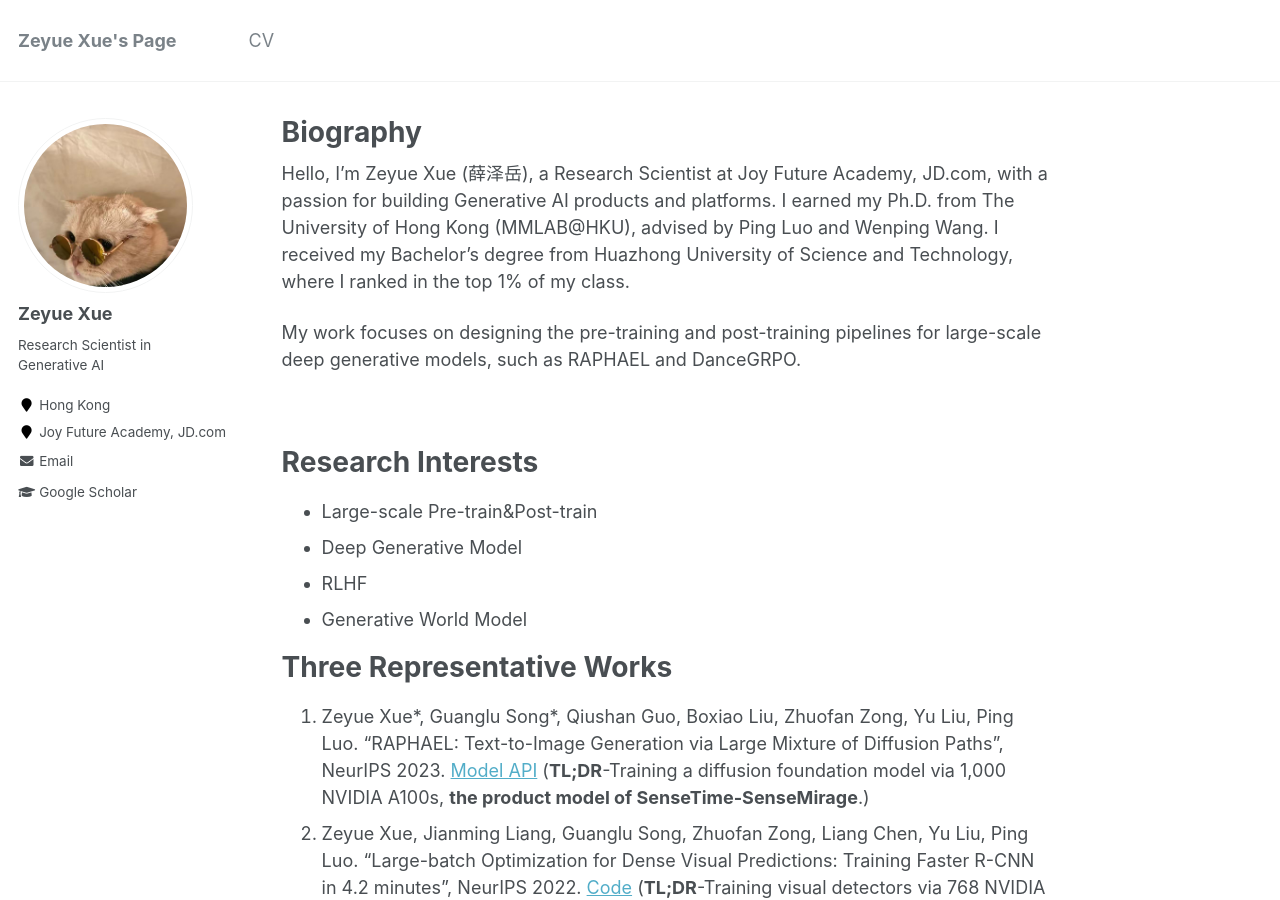
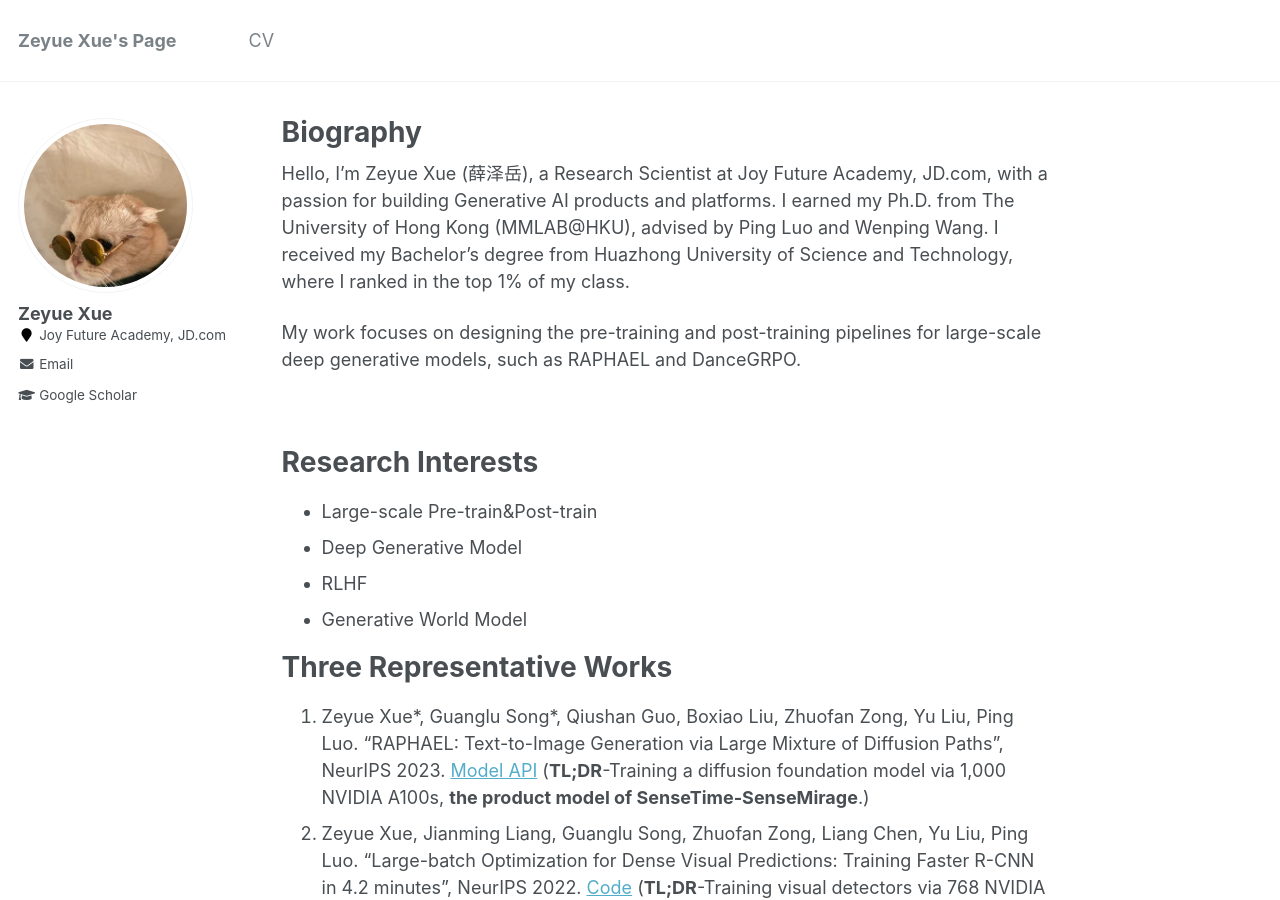
Before and after one commit to XueZeyue/xuezeyue.github.io, a Jekyll site: the page built from _pages/about.md, in a window 1280 px wide and 900 px high. Built offline with Jekyll 4.4.1, drawn with Linux system fonts in a browser that asks for light colours.

Commit message:
Update _config.yml

```diff
--- a/_config.yml
+++ b/_config.yml
@@ -82,8 +82,8 @@ analytics:
 author:
   name             : "Zeyue Xue"
   avatar           : "profile.png"
-  bio              : "Research Scientist in Generative AI"
-  location         : "Hong Kong"
+  bio              :
+  location         :
   employer         : "Joy Future Academy, JD.com"
   pubmed           :
   googlescholar    : "https://scholar.google.com/citations?hl=en&user=vJgxmQUAAAAJ&view_op=list_works"
```
